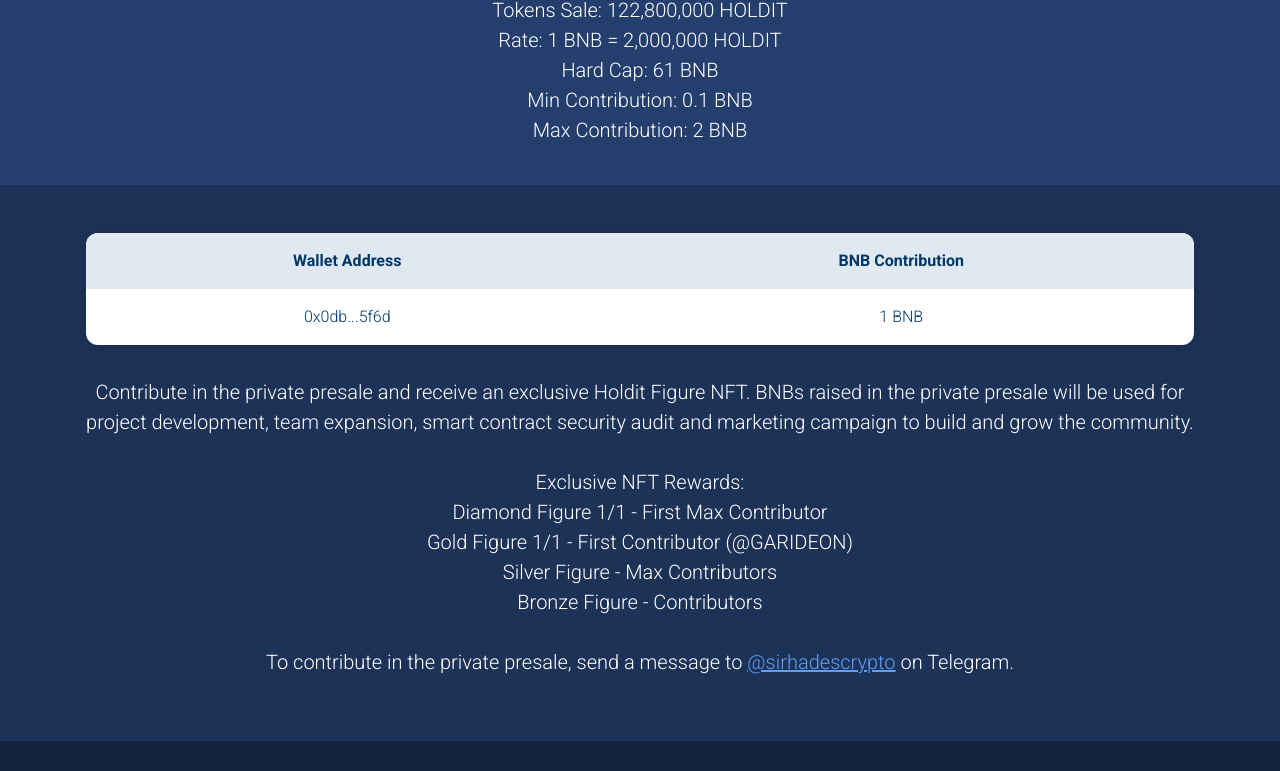
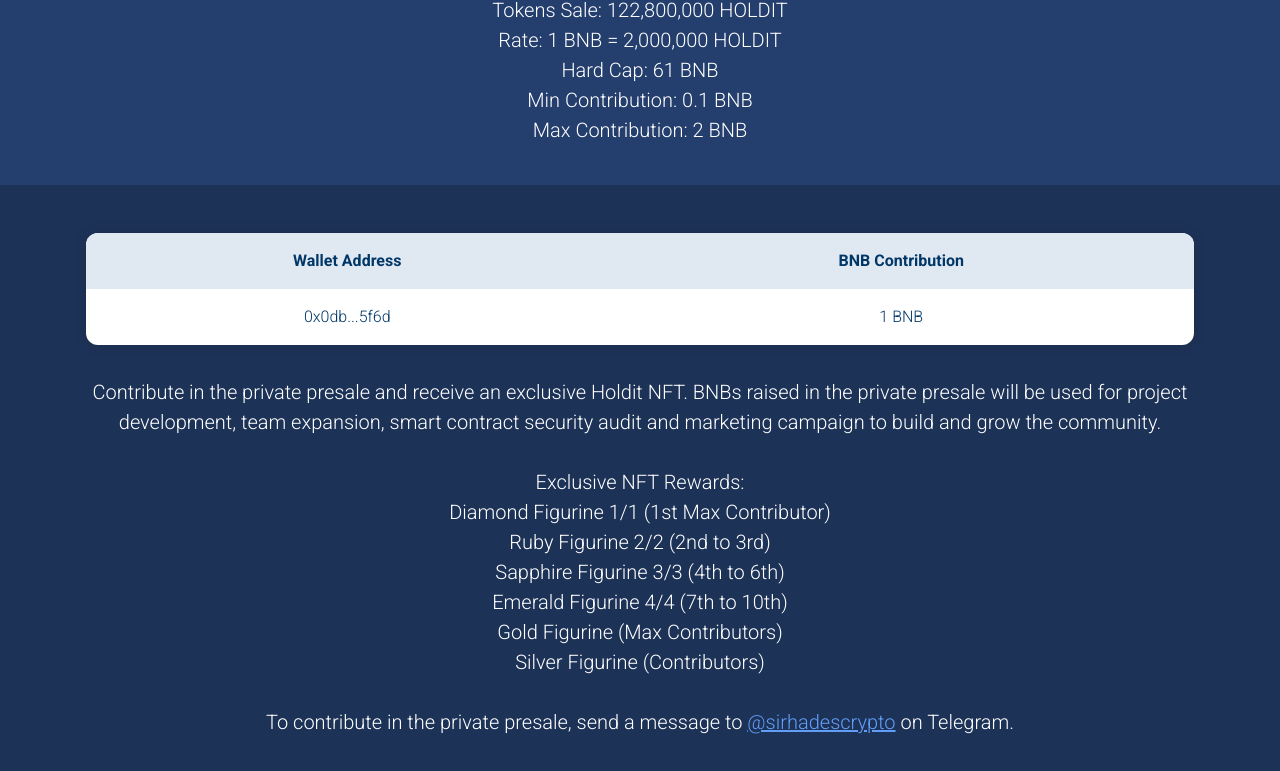
Before and after one commit to holditfinance/holditfinance.github.io, a plain HTML site: page privatepresale.html in a window 1280 px wide. Shown: the part 181-952 px from the top of the page. Drawn offline with nearby package versions, Linux system fonts and the light colour scheme; files whose address does not match are found by name.

Commit message:
Update privatepresale.html

```diff
--- a/privatepresale.html
+++ b/privatepresale.html
@@ -112,7 +112,7 @@
 				</table>
                         </div>
                         <div class="col-12 mt-2 d-flex flex-column justify-content-center">
-			        <p class="text-center mt-2" style="font-size:1.25em;font-weight:300;">Contribute in the private presale and receive an exclusive Holdit Figure NFT. BNBs raised in the private presale will be used for project development, team expansion, smart contract security audit and marketing campaign to build and grow the community.<br><br>Exclusive NFT Rewards:<br>Diamond Figure 1/1 - First Max Contributor<br>Gold Figure 1/1 - First Contributor (@GARIDEON)<br>Silver Figure - Max Contributors<br>Bronze Figure - Contributors<br><br>To contribute in the private presale, send a message to <a href="https://t.me/sirhadescrypto" target="_blank" style="">@sirhadescrypto</a> on Telegram.</p>
+			        <p class="text-center mt-2" style="font-size:1.25em;font-weight:300;">Contribute in the private presale and receive an exclusive Holdit NFT. BNBs raised in the private presale will be used for project development, team expansion, smart contract security audit and marketing campaign to build and grow the community.<br><br>Exclusive NFT Rewards:<br>Diamond Figurine 1/1 (1st Max Contributor)<br>Ruby Figurine 2/2 (2nd to 3rd)<br>Sapphire Figurine 3/3 (4th to 6th)<br>Emerald Figurine 4/4 (7th to 10th)<br>Gold Figurine (Max Contributors)<br>Silver Figurine (Contributors)<br><br>To contribute in the private presale, send a message to <a href="https://t.me/sirhadescrypto" target="_blank" style="">@sirhadescrypto</a> on Telegram.</p>
 			</div>
                 </div>
 	</div>
```
